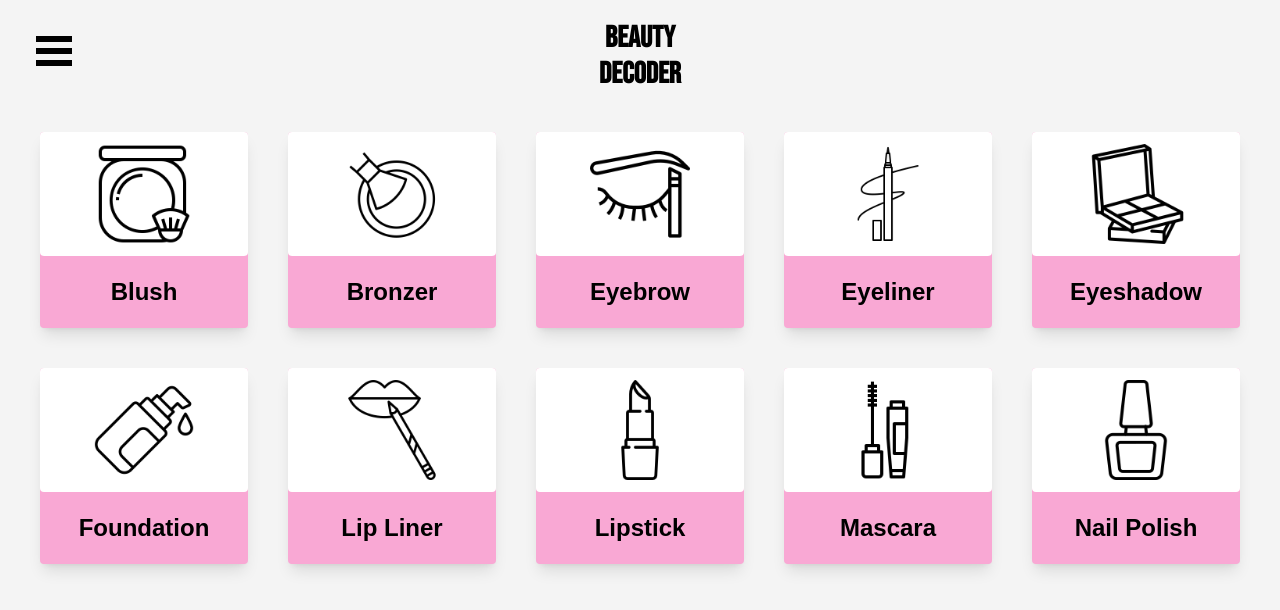
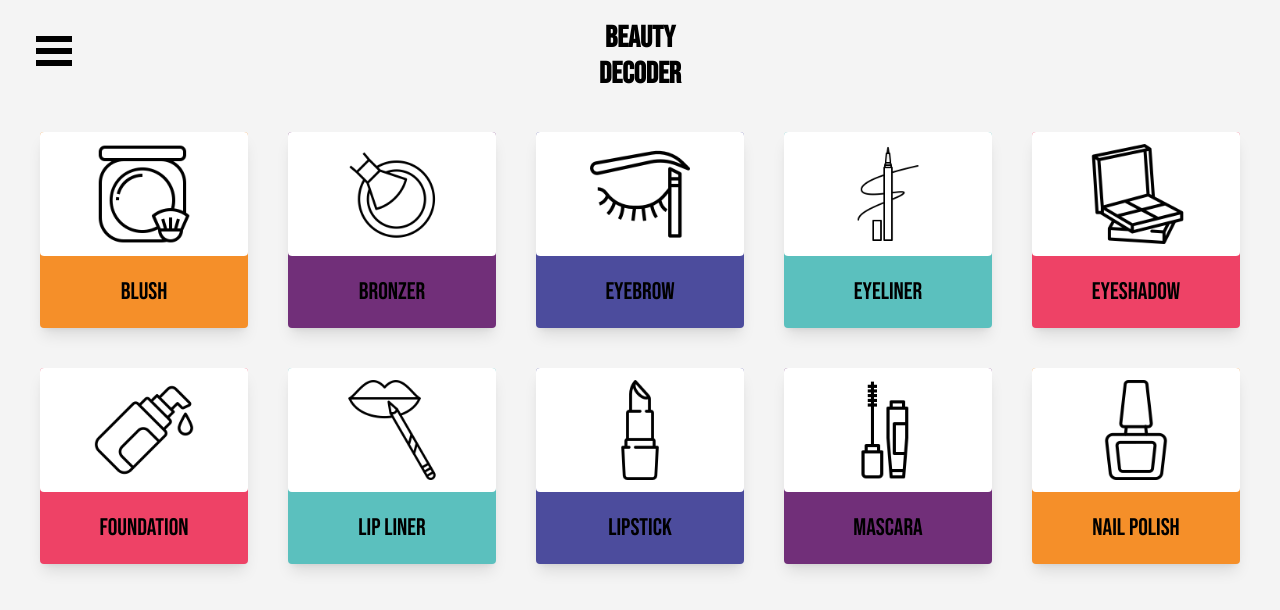
Before and after one commit to Kevasc/beauty-decoder, a Next.js app: page /decoder in a window 1280 px wide. Shown: the top 610 px of the page. Built offline with nearby package versions, Linux system fonts and the light colour scheme.

Commit message:
assigned each card to a different color,

```diff
--- a/src/app/decoder/page.tsx
+++ b/src/app/decoder/page.tsx
@@ -13,16 +13,16 @@ import Mascara from "../img/Mascara.png";
 import NailPolish from "../img/NailPolish.png";
 
 const productTypeArray = [
-  { name: "Blush", img: Blush },
-  { name: "Bronzer", img: Bronzer },
-  { name: "Eyebrow", img: Eyebrow },
-  { name: "Eyeliner", img: Eyeliner },
-  { name: "Eyeshadow", img: Eyeshadow },
-  { name: "Foundation", img: Foundation },
-  { name: "Lip Liner", img: LipLiner },
-  { name: "Lipstick", img: Lipstick },
-  { name: "Mascara", img: Mascara },
-  { name: "Nail Polish", img: NailPolish },
+  { name: "Blush", img: Blush, color: "#F58F29" },
+  { name: "Bronzer", img: Bronzer, color: "#712f79" },
+  { name: "Eyebrow", img: Eyebrow, color: "#4C4C9D" },
+  { name: "Eyeliner", img: Eyeliner, color: "#5BC0BE" },
+  { name: "Eyeshadow", img: Eyeshadow, color: "#EE4266" },
+  { name: "Foundation", img: Foundation, color: "#EE4266" },
+  { name: "Lip Liner", img: LipLiner, color: "#5BC0BE" },
+  { name: "Lipstick", img: Lipstick, color: "#4C4C9D" },
+  { name: "Mascara", img: Mascara, color: "#712f79" },
+  { name: "Nail Polish", img: NailPolish, color: "#F58F29" },
 ];
 
 const Decoder = () => {
@@ -30,13 +30,14 @@ const Decoder = () => {
     return (
       <div
         key={index}
-        className="shadow-lg rounded transition-transform transform hover:scale-105 bg-pink-300"
+        className="shadow-lg rounded transition-transform transform hover:scale-105"
+        style={{ backgroundColor: product.color }}
       >
         <div className="bg-white p-3 flex rounded justify-center">
           <Image width={100} src={product.img} alt={product.name} />
         </div>
         <div className="py-5 flex justify-center ">
-          <p className="font-bold text-2xl ">{product.name}</p>
+          <p className="font-bebas text-2xl ">{product.name}</p>
         </div>
       </div>
     );
@@ -48,7 +49,7 @@ const Decoder = () => {
         <h1 className="font-bebas text-3xl font-bold  mt-5">BEAUTY</h1>
         <p className="font-bebas text-3xl font-bold ">DECODER</p>
       </div>
-      <div className="grid grid-cols-1 sm:grid-cols-2 md:grid-cols-3 lg:grid-cols-4 xl:grid-cols-5 gap-10 p-10">
+      <div className="grid grid-cols-1 sm:grid-cols-2 md:grid-cols-3 lg:grid-cols-4 xl:grid-cols-5 gap-10 p-10 ">
         {productCards}
       </div>
     </div>
```
